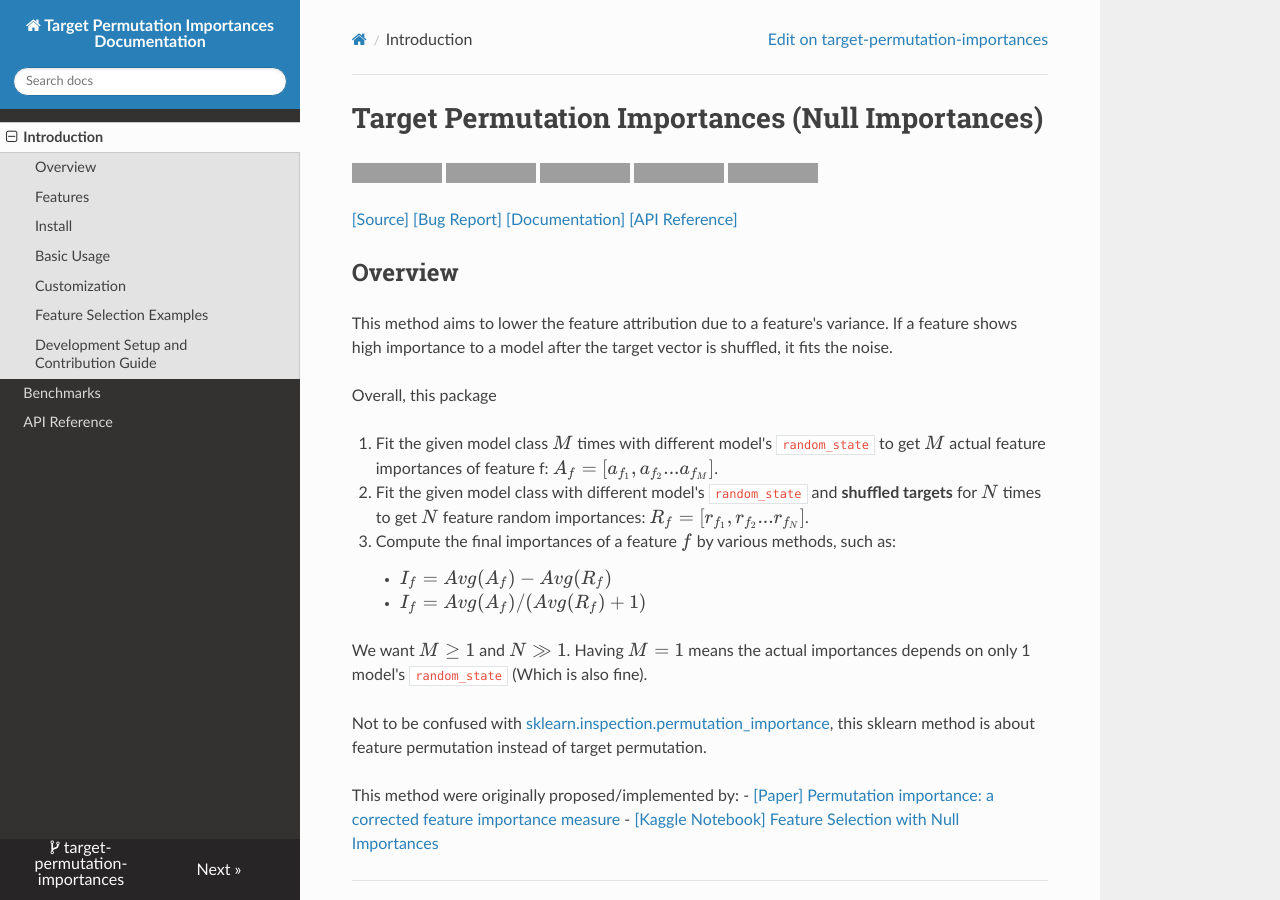
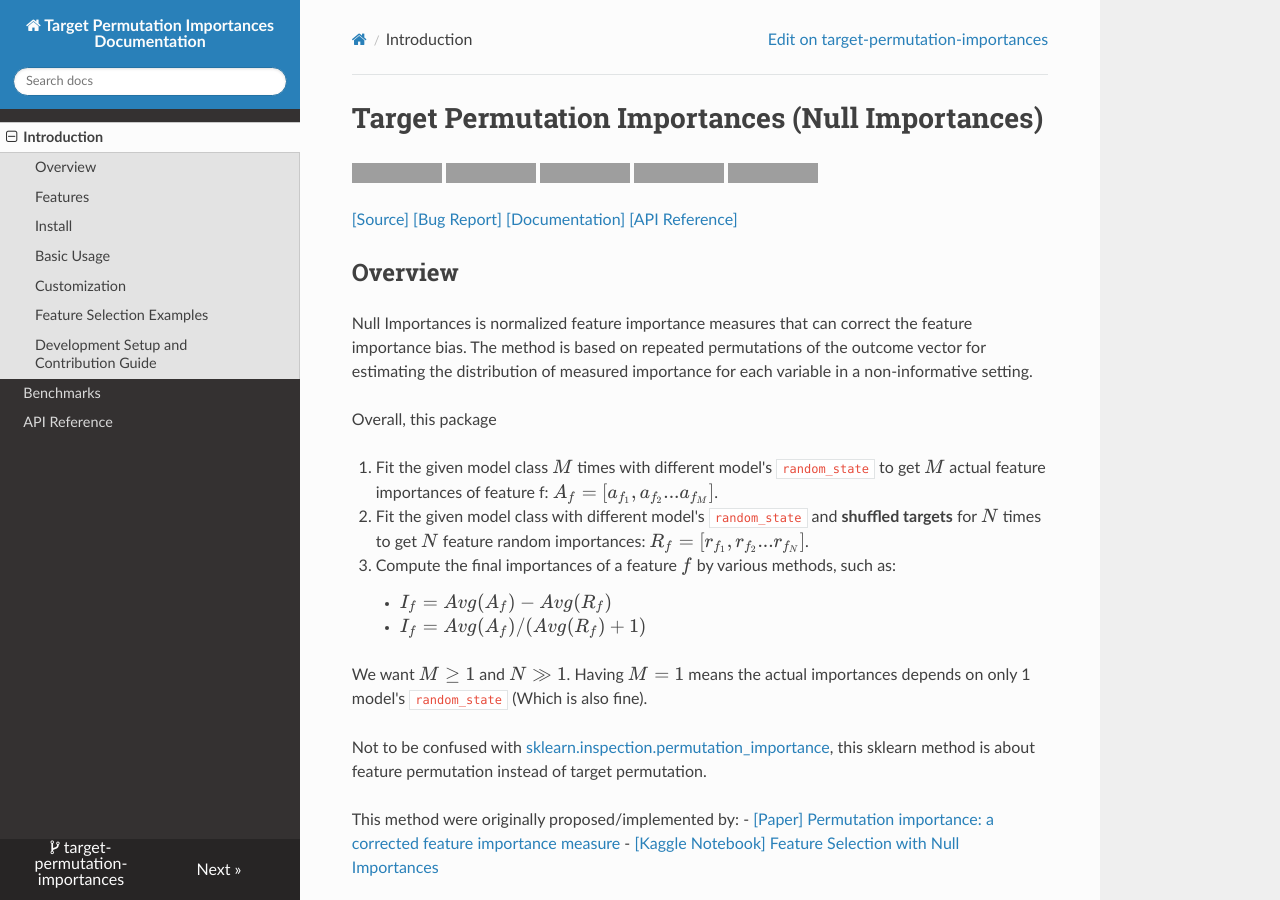
Before and after one commit to kingychiu/target-permutation-importances, an MkDocs documentation site: the page built from docs/index.md, in a window 1280 px wide and 900 px high. Built offline with MkDocs 1.6.1, drawn with Linux system fonts in a browser that asks for light colours; nearby versions of some CDN libraries; grey boxes are pictures that could not be loaded.

Commit message:
Update doc

```diff
--- a/docs/index.md
+++ b/docs/index.md
@@ -12,8 +12,10 @@
 [[API Reference]](https://target-permutation-importances.readthedocs.io/en/latest/reference/)
 
 ## Overview
-This method aims to lower the feature attribution due to a feature's variance.
-If a feature shows high importance to a model after the target vector is shuffled, it fits the noise.
+Null Importances is normalized feature importance measures that can correct the feature importance bias.
+The method is based on repeated permutations of the outcome
+vector for estimating the distribution of measured importance
+for each variable in a non-informative setting.
 
 Overall, this package
 
@@ -53,7 +55,7 @@ Here are some examples of Top Kaggle solutions using this method:
 Here is the summary of [`Our Benchmarks Results`](https://target-permutation-importances.readthedocs.io/en/latest/benchmarks/). It is running null-importances with feature selection on multiple models and datasets. "better" means it is better than running feature selection with the model's built-in feature importances. We can see even **with default models' parameters** it shows its effectiveness.
 
 | model                  | n_dataset | n_better | better % |
-|------------------------|-----------|----------|----------|
+| ---------------------- | --------- | -------- | -------- |
 | CatBoostClassifier     | 10        | 6        | 60.0     |
 | CatBoostRegressor      | 12        | 8        | 66.67    |
 | LGBMClassifier         | 10        | 7        | 70.0     |
```
Also changed, not shown: README.md (+5 -3 lines).
